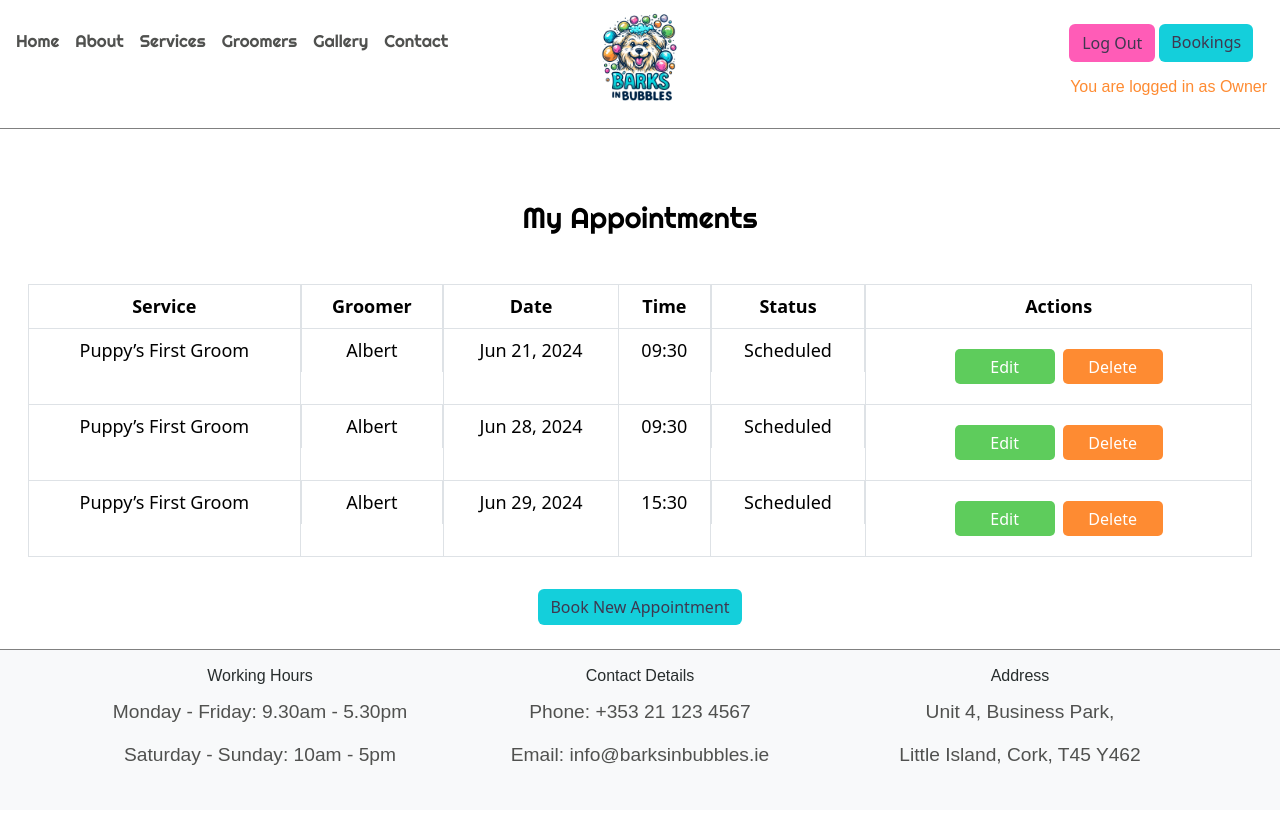
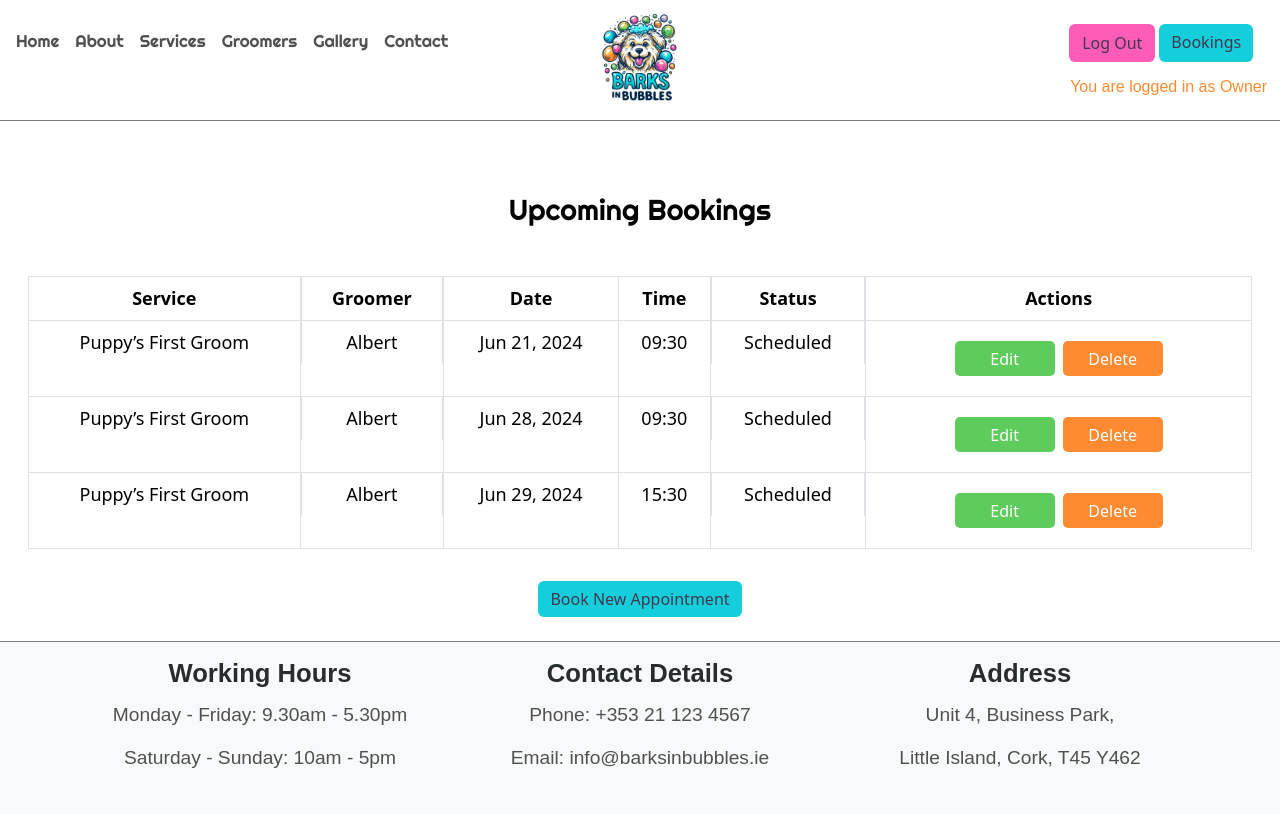
Before and after one commit to KatePaulauskas/dog-grooming-salon, a Django app: page /appointment/my-appointments/ in a window 1280 px wide. Before the commit the page ends 765 px from the top, so only its background shows below. Run offline with Django 4.2, Linux system fonts and the light colour scheme; a user stored in the database is signed in; data comes from the database, SQL or seed files in the repository; both versions use the stored data as it was after the commit; some libraries are stand-ins or nearby versions; some web fonts are replaced.

Commit message:
Improve UX after making appointment. Improve footer fonts

```diff
--- a/appointment/templates/appointment/my_appointments.html
+++ b/appointment/templates/appointment/my_appointments.html
@@ -6,7 +6,7 @@
     <div class="row justify-content-center mx-1">
         <div class="col-12">
             {% if user.is_authenticated and appointments %}
-            <h1 class="text-center my-5">My Appointments</h1>
+            <h1 class="text-center my-5">Upcoming Bookings</h1>
             <table class="table table-bordered text-center">
                 <thead>
                     <tr>
--- a/appointment/views.py
+++ b/appointment/views.py
@@ -76,8 +76,8 @@ def book_appointment_step_two(request):
             appointment.save()
             messages.add_message(request, messages.SUCCESS, "Thank you for booking your appointment!")
 
-            # Redirect to step one for new appointment
-            return redirect('book_appointment_step_one')
+            # Redirect to booked appointments
+            return redirect('my_appointments')
 
     else:
         # Create an empty form
--- a/static/css/style.css
+++ b/static/css/style.css
@@ -30,7 +30,7 @@ h5,
 h6
  {
     font-family: "Cormorant Upright", sans-serif !important;
-    font-size: 100% !important;
+    font-size: 160% !important;
     color: #272D2D;
 
  }
--- a/templates/base.html
+++ b/templates/base.html
@@ -47,7 +47,7 @@
     <body class="d-flex flex-column min-vh-100">
 
         <!-- Header -->
-        <header class=" navbar-light bg-white pt-2 pb-4 sticky-top">
+        <header class=" navbar-light bg-white pt-2 pb-3 sticky-top">
             <div class="d-flex justify-content-between align-items-start">
 
                 <!-- Menu Section-->
@@ -148,21 +148,21 @@
 
                     <!-- Working Hours -->
                     <div class="col-12 col-lg-4 mb-3 mb-md-0">
-                        <h5>Working Hours</h5>
+                        <h5 class="fw-bold">Working Hours</h5>
                         <p class="mb-1">Monday - Friday: 9.30am - 5.30pm</p>
                         <p class="mb-1">Saturday - Sunday: 10am - 5pm</p>
                     </div>
 
                     <!-- Contact Details -->
                     <div class="col-12 col-sm-6 col-lg-4 mb-3 mb-md-0">
-                        <h5>Contact Details</h5>
+                        <h5 class="fw-bold">Contact Details</h5>
                         <p class="mb-1">Phone: +353 21 123 4567</p>
                         <p class="mb-1">Email: info@barksinbubbles.ie</p>
                     </div>
 
                     <!-- Address -->
                     <div class="col-12 col-sm-6 col-lg-4 mb-3 mb-md-0">
-                        <h5>Address</h5>
+                        <h5 class="fw-bold">Address</h5>
                         <p class="mb-1">Unit 4, Business Park,</p>
                         <p class="mb-1">Little Island, Cork, T45 Y462</p>
                     </div>
```
Also changed, not shown: db.sqlite3.
